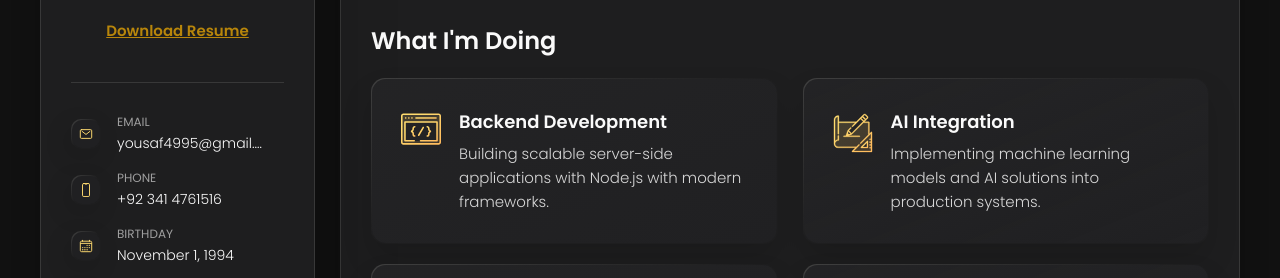
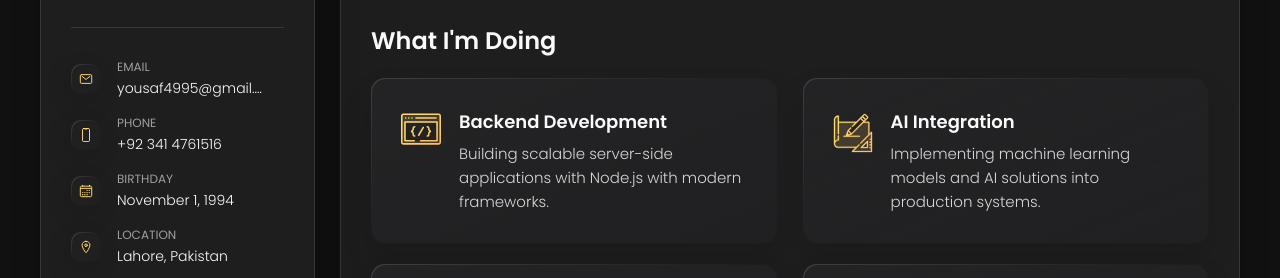
Before and after one commit to yousaf4995/backend, a plain HTML site: page index.html in a window 1280 px wide. Shown: the part 364-642 px from the top of the page. Drawn offline with nearby package versions, Linux system fonts and the light colour scheme.

Commit message:
Update index.html

```diff
--- a/index.html
+++ b/index.html
@@ -41,10 +41,10 @@
                 </p>
             </div>
 
-            <div><a href="assets/files/backend_m_yousaf.pdf"
-                    download class="download-btn-cv">Download Resume
-            </a>
-            </div>
+<!--            <div><a href="assets/files/backend_m_yousaf.pdf"-->
+<!--                    download class="download-btn-cv">Download Resume-->
+<!--            </a>-->
+<!--            </div>-->
             <button class="info_more-btn" data-sidebar-btn>
                 <span>Show Contacts</span>
                 <ion-icon name="chevron-down"></ion-icon>
```
